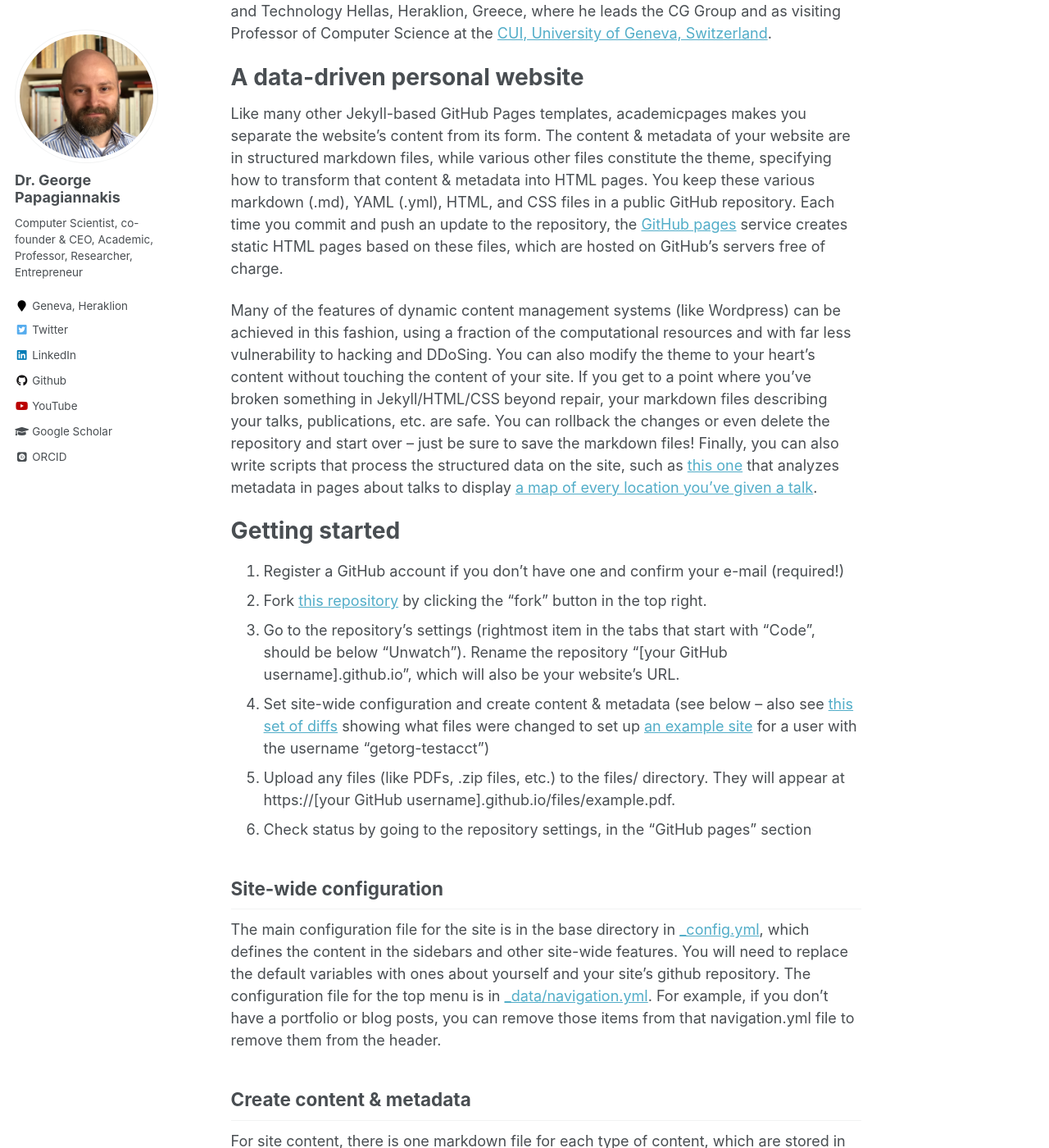
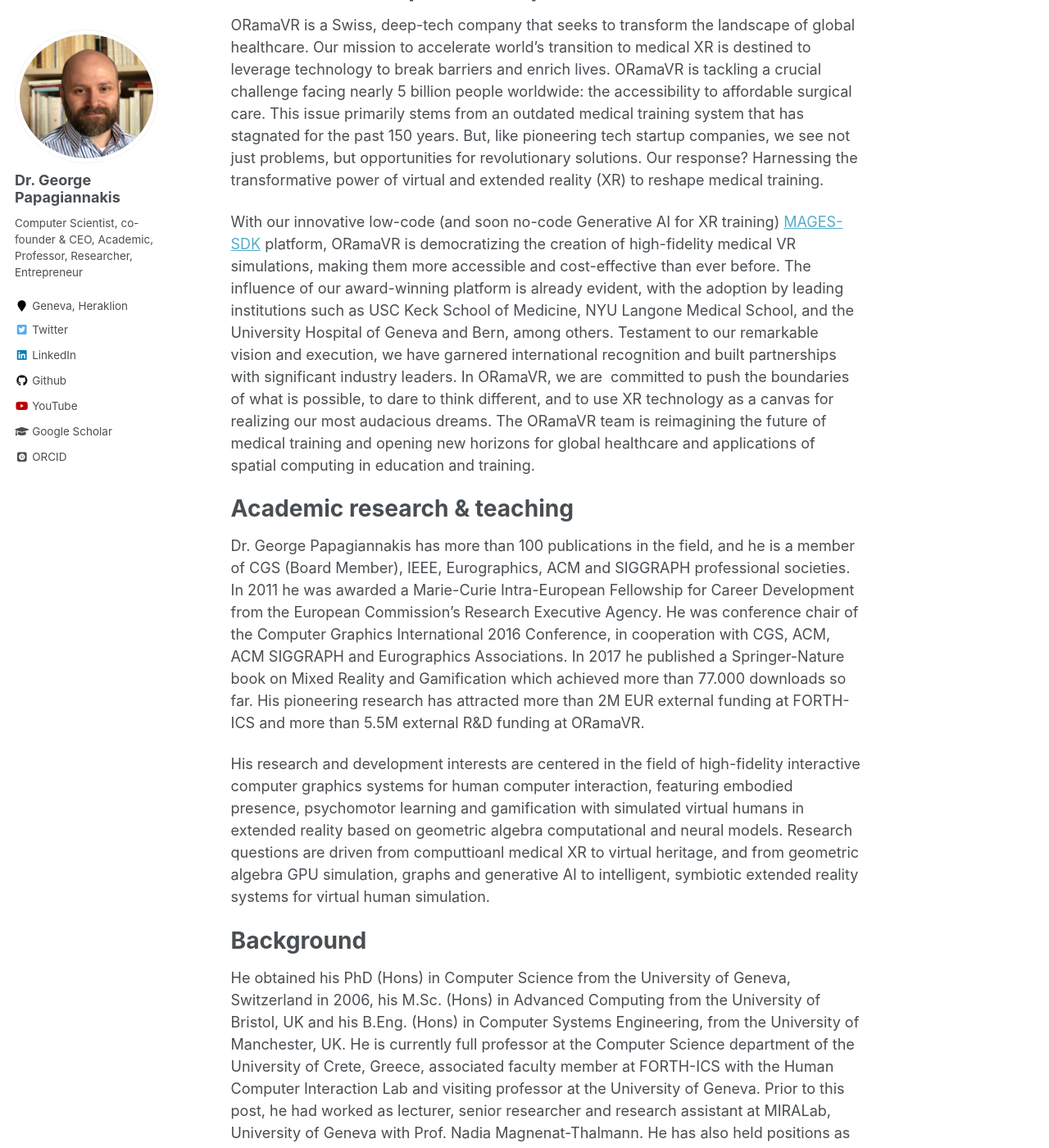
Before and after one commit to papagiannakis/papagiannakis.github.io, a Jekyll site: the page built from _pages/about.md, in a window 1280 px wide and 1400 px high, scrolled down 457 px. Shown: the whole window at 82% size. Built offline with Jekyll 4.4.1, drawn with Linux system fonts in a browser that asks for light colours; some web fonts are replaced; some of the changed text lies outside the part shown.

Commit message:
first draft of complete About

```diff
--- a/_pages/about.md
+++ b/_pages/about.md
@@ -9,43 +9,25 @@
 ---
 
 
-Dr. George Papagiannakis, is a computer scientist specialised in computer graphics systems, extended reality algorithms and geometric computational models. He is co-founder and CEO of [ORamaVR](https://www.oramavr.com), a Swiss deep-tech startup that aims to accelerate the world’s transition to medical XR training by offering a low-code (and soon no-code generative-AI for XR training) platform (MAGES-SDK), enabling the mass production of high fidelity medical Extended Reality Simulations. These XR training simulations are then been used by hospitals, medical device companies, medical schools and medical training centres to train as well as assess their medical professionals. His academic credentials include serving as Professor of Computer Graphics at the [Computer Science department of the University of Crete, Greece](https://www.csd.uoc.gr/CSD/index.jsp?lang=en), as Affiliated  Research Fellow at the [Human Computer Interaction Laboratory](https://www.ics.forth.gr/hci/) of the Institute of Computer Science in the Foundation for Research and Technology Hellas, Heraklion, Greece,  where he leads the CG Group and as visiting Professor of Computer Science at the [CUI, University of Geneva, Switzerland](https://cui.unige.ch/en/).
+Dr. George Papagiannakis, is a computer scientist specialised in computer graphics systems, extended reality algorithms and geometric computational models. He is co-founder and CEO of [ORamaVR](https://www.oramavr.com), a Swiss deep-tech startup that aims to accelerate the world’s transition to medical XR training. His academic credentials include serving as Professor of Computer Graphics at the [Computer Science department of the University of Crete, Greece](https://www.csd.uoc.gr/CSD/index.jsp?lang=en), as Affiliated  Research Fellow at the [Human Computer Interaction Laboratory](https://www.ics.forth.gr/hci/) of the Institute of Computer Science in the Foundation for Research and Technology Hellas, Heraklion, Greece,  where he leads the CG Group and as visiting Professor of Computer Science at the [CUI, University of Geneva, Switzerland](https://cui.unige.ch/en/).
 
-A data-driven personal website
+Academic entrepreneurship work
 ======
-Like many other Jekyll-based GitHub Pages templates, academicpages makes you separate the website's content from its form. The content & metadata of your website are in structured markdown files, while various other files constitute the theme, specifying how to transform that content & metadata into HTML pages. You keep these various markdown (.md), YAML (.yml), HTML, and CSS files in a public GitHub repository. Each time you commit and push an update to the repository, the [GitHub pages](https://pages.github.com/) service creates static HTML pages based on these files, which are hosted on GitHub's servers free of charge.
 
-Many of the features of dynamic content management systems (like Wordpress) can be achieved in this fashion, using a fraction of the computational resources and with far less vulnerability to hacking and DDoSing. You can also modify the theme to your heart's content without touching the content of your site. If you get to a point where you've broken something in Jekyll/HTML/CSS beyond repair, your markdown files describing your talks, publications, etc. are safe. You can rollback the changes or even delete the repository and start over -- just be sure to save the markdown files! Finally, you can also write scripts that process the structured data on the site, such as [this one](https://github.com/academicpages/academicpages.github.io/blob/master/talkmap.ipynb) that analyzes metadata in pages about talks to display [a map of every location you've given a talk](https://academicpages.github.io/talkmap.html).
+ORamaVR is a Swiss, deep-tech company that seeks to transform the landscape of global healthcare. Our mission to accelerate world's transition to medical XR is destined to leverage technology to break barriers and enrich lives. ORamaVR is tackling a crucial challenge facing nearly 5 billion people worldwide: the accessibility to affordable surgical care. This issue primarily stems from an outdated medical training system that has stagnated for the past 150 years. But, like pioneering tech startup companies, we see not just problems, but opportunities for revolutionary solutions. Our response? Harnessing the transformative power of virtual and extended reality (XR) to reshape medical training.
 
-Getting started
+With our innovative low-code (and soon no-code Generative AI for XR training) [MAGES-SDK](https://oramavr.com/explore-essentials/) platform, ORamaVR is democratizing the creation of high-fidelity medical VR simulations, making them more accessible and cost-effective than ever before. The influence of our award-winning platform is already evident, with the adoption by leading institutions such as USC Keck School of Medicine, NYU Langone Medical School, and the University Hospital of Geneva and Bern, among others. Testament to our remarkable vision and execution, we have garnered international recognition and built partnerships with significant industry leaders. In ORamaVR, we are  committed to push the boundaries of what is possible, to dare to think different, and to use XR technology as a canvas for realizing our most audacious dreams. The ORamaVR team is reimagining the future of medical training and opening new horizons for global healthcare and applications of spatial computing in education and training.
+
+Academic research & teaching
 ======
-1. Register a GitHub account if you don't have one and confirm your e-mail (required!)
-1. Fork [this repository](https://github.com/academicpages/academicpages.github.io) by clicking the "fork" button in the top right.
-1. Go to the repository's settings (rightmost item in the tabs that start with "Code", should be below "Unwatch"). Rename the repository "[your GitHub username].github.io", which will also be your website's URL.
-1. Set site-wide configuration and create content & metadata (see below -- also see [this set of diffs](http://archive.is/3TPas) showing what files were changed to set up [an example site](https://getorg-testacct.github.io) for a user with the username "getorg-testacct")
-1. Upload any files (like PDFs, .zip files, etc.) to the files/ directory. They will appear at https://[your GitHub username].github.io/files/example.pdf.
-1. Check status by going to the repository settings, in the "GitHub pages" section
 
-Site-wide configuration
-------
-The main configuration file for the site is in the base directory in [_config.yml](https://github.com/academicpages/academicpages.github.io/blob/master/_config.yml), which defines the content in the sidebars and other site-wide features. You will need to replace the default variables with ones about yourself and your site's github repository. The configuration file for the top menu is in [_data/navigation.yml](https://github.com/academicpages/academicpages.github.io/blob/master/_data/navigation.yml). For example, if you don't have a portfolio or blog posts, you can remove those items from that navigation.yml file to remove them from the header.
+Dr. George Papagiannakis has more than 100 publications in the field, and he is a member of CGS (Board Member), IEEE, Eurographics, ACM and SIGGRAPH professional societies. In 2011 he was awarded a Marie-Curie Intra-European Fellowship for Career Development from the European Commission’s Research Executive Agency. He was conference chair of the Computer Graphics International 2016 Conference, in cooperation with CGS, ACM, ACM SIGGRAPH and Eurographics Associations. In 2017 he published a Springer-Nature book on Mixed Reality and Gamification which achieved more than 77.000 downloads so far. His pioneering research has attracted more than 2M EUR external funding at FORTH-ICS and more than 5.5M external R&D funding at ORamaVR.
 
-Create content & metadata
-------
-For site content, there is one markdown file for each type of content, which are stored in directories like _publications, _talks, _posts, _teaching, or _pages. For example, each talk is a markdown file in the [_talks directory](https://github.com/academicpages/academicpages.github.io/tree/master/_talks). At the top of each markdown file is structured data in YAML about the talk, which the theme will parse to do lots of cool stuff. The same structured data about a talk is used to generate the list of talks on the [Talks page](https://academicpages.github.io/talks), each [individual page](https://academicpages.github.io/talks/2012-03-01-talk-1) for specific talks, the talks section for the [CV page](https://academicpages.github.io/cv), and the [map of places you've given a talk](https://academicpages.github.io/talkmap.html) (if you run this [python file](https://github.com/academicpages/academicpages.github.io/blob/master/talkmap.py) or [Jupyter notebook](https://github.com/academicpages/academicpages.github.io/blob/master/talkmap.ipynb), which creates the HTML for the map based on the contents of the _talks directory).
+His research and development interests are centered in the field of high-fidelity interactive computer graphics systems for human computer interaction, featuring embodied presence, psychomotor learning and gamification with simulated virtual humans in extended reality based on geometric algebra computational and neural models. Research questions are driven from  computtioanl medical XR to virtual heritage, and from geometric algebra GPU  simulation, graphs and generative AI to intelligent, symbiotic extended reality systems for virtual human simulation.
 
-**Markdown generator**
+Background
+======
 
-I have also created [a set of Jupyter notebooks](https://github.com/academicpages/academicpages.github.io/tree/master/markdown_generator
-) that converts a CSV containing structured data about talks or presentations into individual markdown files that will be properly formatted for the academicpages template. The sample CSVs in that directory are the ones I used to create my own personal website at stuartgeiger.com. My usual workflow is that I keep a spreadsheet of my publications and talks, then run the code in these notebooks to generate the markdown files, then commit and push them to the GitHub repository.
-
-How to edit your site's GitHub repository
-------
-Many people use a git client to create files on their local computer and then push them to GitHub's servers. If you are not familiar with git, you can directly edit these configuration and markdown files directly in the github.com interface. Navigate to a file (like [this one](https://github.com/academicpages/academicpages.github.io/blob/master/_talks/2012-03-01-talk-1.md) and click the pencil icon in the top right of the content preview (to the right of the "Raw | Blame | History" buttons). You can delete a file by clicking the trashcan icon to the right of the pencil icon. You can also create new files or upload files by navigating to a directory and clicking the "Create new file" or "Upload files" buttons.
-
-Example: editing a markdown file for a talk
-![Editing a markdown file for a talk](/images/editing-talk.png)
-
-For more info
-------
-More info about configuring academicpages can be found in [the guide](https://academicpages.github.io/markdown/). The [guides for the Minimal Mistakes theme](https://mmistakes.github.io/minimal-mistakes/docs/configuration/) (which this theme was forked from) might also be helpful.
+He obtained his PhD (Hons) in Computer Science from the University of Geneva, Switzerland in 2006, his M.Sc. (Hons) in Advanced Computing from the University of Bristol, UK and his B.Eng. (Hons) in Computer Systems Engineering, from the University of Manchester, UK.
+He is currently full professor at the Computer Science department of the University of Crete, Greece, associated faculty member at FORTH-ICS with the Human Computer Interaction Lab and visiting professor at the University of Geneva. Prior to this post, he had worked as lecturer, senior researcher and research assistant at MIRALab, University of Geneva with Prof. Nadia Magnenat-Thalmann. He has also held positions as lead computer graphics programmer, CTO and CEO in virtual reality simulation startups.
+In 2016 he co-founded ORamaVR, a deep-technology spatial computing medical XR training startup with the mission to accelerate world’s transition to medical extended reality. He is leading ORamaVR as co-founder and CEO today.
```
